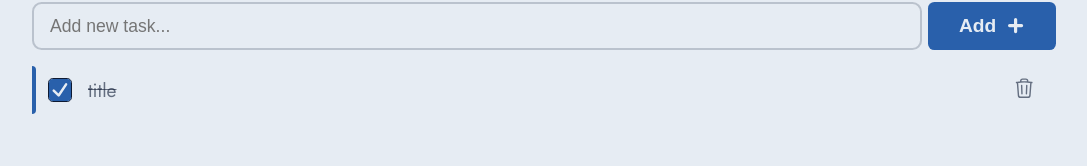
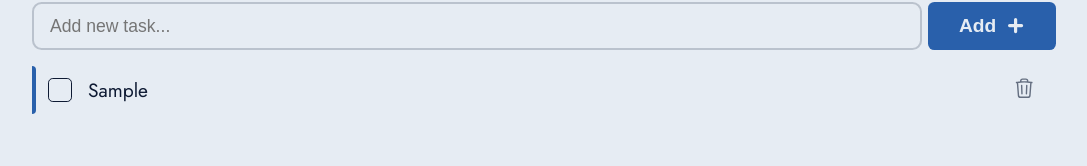
Before and after one commit to FlakoBB/todo-app, a Next.js app: page / in a window 1280 px wide. Both pictures are taken after typing "Sample" into the empty fields and a click on the button "Add". Shown: the part 122-288 px from the top of the page, without its empty margins (96-1183 px from the left). Built offline with nearby package versions, Linux system fonts and the light colour scheme.

Commit message:
Mark task as completed

```diff
--- a/package.json
+++ b/package.json
@@ -12,7 +12,8 @@
   "dependencies": {
     "next": "13.4.19",
     "react": "18.2.0",
-    "react-dom": "18.2.0"
+    "react-dom": "18.2.0",
+    "uuid": "9.0.0"
   },
   "devDependencies": {
     "sass": "1.66.1",
--- a/src/app/layout.jsx
+++ b/src/app/layout.jsx
@@ -1,4 +1,5 @@
 import { FiltersProvider } from '@/context/filterContext'
+import { TasksProvider } from '@/context/tasksContext'
 import '@styles/globals.scss'
 import { Jost } from 'next/font/google'
 
@@ -14,7 +15,9 @@ export default function RootLayout ({ children }) {
     <html lang='en'>
       <body className={jost.className}>
         <FiltersProvider>
-          {children}
+          <TasksProvider>
+            {children}
+          </TasksProvider>
         </FiltersProvider>
       </body>
     </html>
--- a/src/components/ListContainer.jsx
+++ b/src/components/ListContainer.jsx
@@ -5,7 +5,8 @@ import FilterBar from './FilterBar'
 import NewTaskInput from './NewTaskInput'
 import { Trash } from '@icons'
 import { useFilter, FILTER } from '@/hooks/useFilter'
-import { useEffect, useState } from 'react'
+import { useContext, useEffect } from 'react'
+import { tasksContext } from '@/context/tasksContext'
 
 // const tasks = [
 //   {
@@ -27,20 +28,20 @@ import { useEffect, useState } from 'react'
 // ]
 
 const ListContainer = () => {
-  const [tasks, setTasks] = useState([{ id: '1', title: 'title', isCompleted: true }])
+  const { tasksList, setTasksList } = useContext(tasksContext)
 
   const { filterTasks, filter } = useFilter()
 
-  const taskList = filterTasks(tasks)
+  const renderList = filterTasks(tasksList)
 
   useEffect(() => {
-    localStorage.setItem('tasks', JSON.stringify(tasks))
-  }, [tasks])
+    const currentList = localStorage.getItem('tasks')
+    if (currentList) setTasksList(JSON.parse(currentList))
+  }, [])
 
   useEffect(() => {
-    const storedList = localStorage.getItem('tasks')
-    if (storedList) setTasks(JSON.parse(storedList))
-  }, [])
+    localStorage.setItem('tasks', JSON.stringify(tasksList))
+  }, [tasksList])
 
   return (
     <section className={styles.container}>
@@ -49,11 +50,11 @@ const ListContainer = () => {
       <ul className={styles.list}>
         {/* // ToDo: Mostrar mensaje en caso de tener una lista vacia */}
         {
-          taskList.map((task, index) => <Task key={index} data={task} id={index} />)
+          renderList.map((task) => <Task key={task.id} data={task} />)
         }
       </ul>
       {
-        filter === FILTER.COMPLETED && taskList.length !== 0 && (
+        filter === FILTER.COMPLETED && renderList.length !== 0 && (
           <button className={styles.deleteAllButton}>
             Delete all
             <Trash className={styles.icon} />
--- a/src/components/NewTaskInput.jsx
+++ b/src/components/NewTaskInput.jsx
@@ -1,16 +1,19 @@
-import { useState } from 'react'
+'use client'
+
+import { useContext, useState } from 'react'
 import { Plus } from '@icons'
 import styles from '@styles/newTaskInput.module.scss'
+import { tasksContext } from '@/context/tasksContext'
+import { v4 as uuidv4 } from 'uuid'
 
 const NewTaskInput = () => {
   const [newTask, setNewTask] = useState('')
 
-  // const list = localStorage.getItem('tasks')
-  // ToDo: crear otro contexto para obtener la lista o pasar por props
+  const { tasksList, setTasksList } = useContext(tasksContext)
 
   const addTask = () => {
     if (newTask.trim() !== '') {
-      console.log(newTask)
+      setTasksList([...tasksList, { id: uuidv4(), title: newTask, isCompleted: false }])
       setNewTask('')
     }
   }
@@ -22,6 +25,7 @@ const NewTaskInput = () => {
         placeholder='Add new task...'
         value={newTask}
         onChange={(event) => setNewTask(event.target.value)}
+        onKeyDown={(event) => { if (event.key === 'Enter') addTask() }}
       />
       <button onClick={addTask} className={styles.addButton}>
         Add
--- a/src/components/Task.jsx
+++ b/src/components/Task.jsx
@@ -2,12 +2,20 @@
 
 import styles from '@styles/task.module.scss'
 import { Check, Trash } from '@icons'
-import { useState } from 'react'
+import { useContext, useState } from 'react'
+import { tasksContext } from '@/context/tasksContext'
 
-const Checkbox = ({ id, state }) => {
-  const [isChecked, setIsChecked] = useState(state)
+const Checkbox = ({ id, isCompleted }) => {
+  const [isChecked, setIsChecked] = useState(isCompleted)
+
+  const { tasksList } = useContext(tasksContext)
 
   const handleCheck = () => {
+    const currentTask = tasksList.find(task => task.id === id)
+    if (currentTask) {
+      currentTask.isCompleted = !currentTask.isCompleted
+      localStorage.setItem('tasks', JSON.stringify(tasksList))
+    }
     setIsChecked(!isChecked)
   }
 
@@ -25,11 +33,11 @@ const Checkbox = ({ id, state }) => {
   )
 }
 // ToDo: sinchronize state (isCompleted and isChecked)
-const Task = ({ data, id }) => {
+const Task = ({ data }) => {
   return (
     <li className={styles.item}>
-      <Checkbox id={id} state={data.isCompleted} />
-      <label htmlFor={id} className={`${styles.title} ${data.isCompleted && styles.completed}`}>{data.title}</label>
+      <Checkbox id={data.id} isCompleted={data.isCompleted} />
+      <label htmlFor={data.id} className={`${styles.title} ${data.isCompleted && styles.completed}`}>{data.title}</label>
       <button type='button' className={styles.deleteButton}>
         <Trash className={styles.icon} />
       </button>
--- /dev/null
+++ b/src/context/tasksContext.jsx
@@ -0,0 +1,15 @@
+'use client'
+
+import { createContext, useState } from 'react'
+
+export const tasksContext = createContext()
+
+export const TasksProvider = ({ children }) => {
+  const [tasksList, setTasksList] = useState([])
+
+  return (
+    <tasksContext.Provider value={{ tasksList, setTasksList }}>
+      {children}
+    </tasksContext.Provider>
+  )
+}
```
Also changed, not shown: 1 other file (tests, documents, lock files or other folders).
